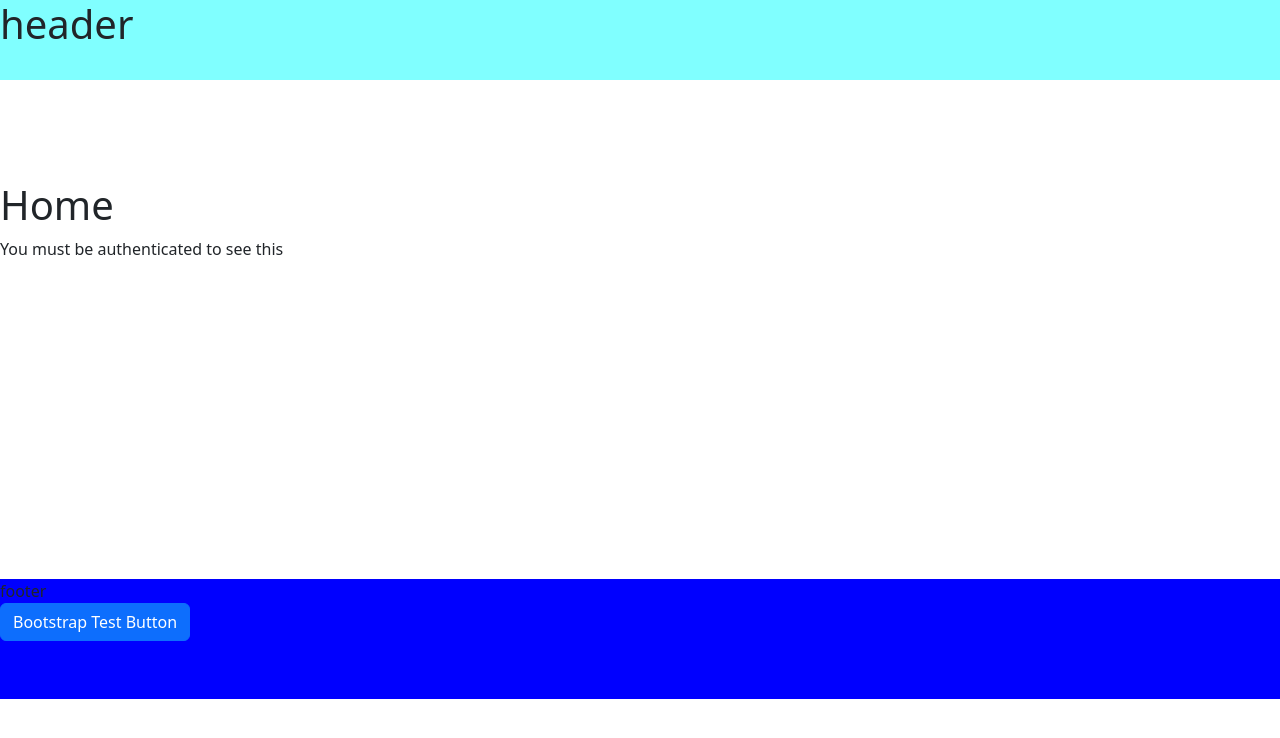
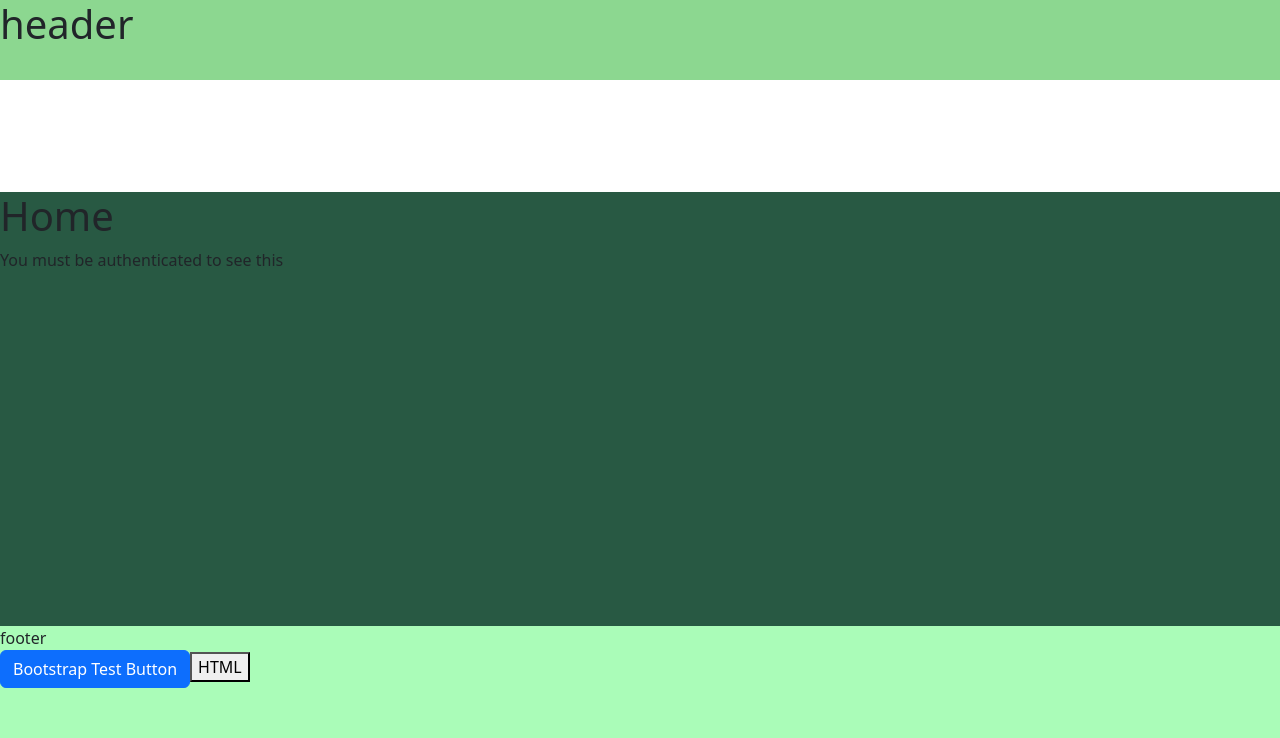
Before and after one commit to osmankdrt/te-final-capstone, a Vue app in the folder vue/: page / in a window 1280 px wide. Shown: the top 738 px of the page. Built offline with nearby package versions, Linux system fonts and the light colour scheme.

Commit message:
added CSS styling, mostly color after bootstrap

```diff
--- a/vue/src/App.vue
+++ b/vue/src/App.vue
@@ -46,8 +46,8 @@ body {
 
 }
 .routerview {
-  /* display: flex; */
   grid-area: routerview;
+  background-color: #285943;
 }
 .appfooter {
   grid-area: footer
--- a/vue/src/components/AppFooter.vue
+++ b/vue/src/components/AppFooter.vue
@@ -2,6 +2,7 @@
   <div class = 'footer'>
       <footer>footer</footer>
       <button class = 'btn btn-primary'>Bootstrap Test Button</button>
+      <button>HTML </button>
   </div>
 </template>
 
@@ -13,7 +14,6 @@ name: 'app-footer'
 
 <style scoped>
 .footer{
-  height: 15vh;
-  background-color: blue;
+  background-color:#AAFCB8;
 }
 </style>
--- a/vue/src/components/AppHeader.vue
+++ b/vue/src/components/AppHeader.vue
@@ -20,7 +20,7 @@ body {
 .header{
   width: 100%;
   height: 10vh;
- background-color: rgb(128, 255, 255);
+ background-color: #8CD790;
  margin: 0 auto;
 
 }
--- a/vue/src/components/Card.vue
+++ b/vue/src/components/Card.vue
@@ -20,22 +20,19 @@ props: {
 .cards{
    border: 2px solid black;
     border-radius: 10px;
-    width: 30vw;
-    height: 20vh;
+    width: 300px;
+    height: 400px;
     flex-wrap: wrap;
     display: flex;
     margin: 20px;
 
+
 }
  .card-text{
- position:relative;
-left:-50px;
-top:43px;
+
  }
 .card-title{
-  position:relative;
-left:28px;
-top:-5px;
+
 }
 
 
--- a/vue/src/components/CardList.vue
+++ b/vue/src/components/CardList.vue
@@ -37,6 +37,7 @@ export default {
     display: flex;
     justify-content: center;
     flex-wrap: wrap;
+
 }
 
 .card{
--- a/vue/src/components/Deck.vue
+++ b/vue/src/components/Deck.vue
@@ -25,11 +25,13 @@ export default {
     justify-content: space-around;
     align-items: center;
     flex-wrap: wrap;
-    border: 2px solid black;
+    border: 2px solid;
+    border-color: #D7FFF1;
     border-radius: 10px;
     height: 300px;
     width: 250px;
     margin: 40px;
+    background-color: #77AF9C;
 }
 
 p.description{
--- a/vue/src/components/DeckList.vue
+++ b/vue/src/components/DeckList.vue
@@ -42,8 +42,7 @@ export default {
   flex-wrap: wrap;
   justify-content: space-evenly;
   align-items: center;
-  height: 85vh;
-  width: 100vw;
+
 }
 
 </style>
```
